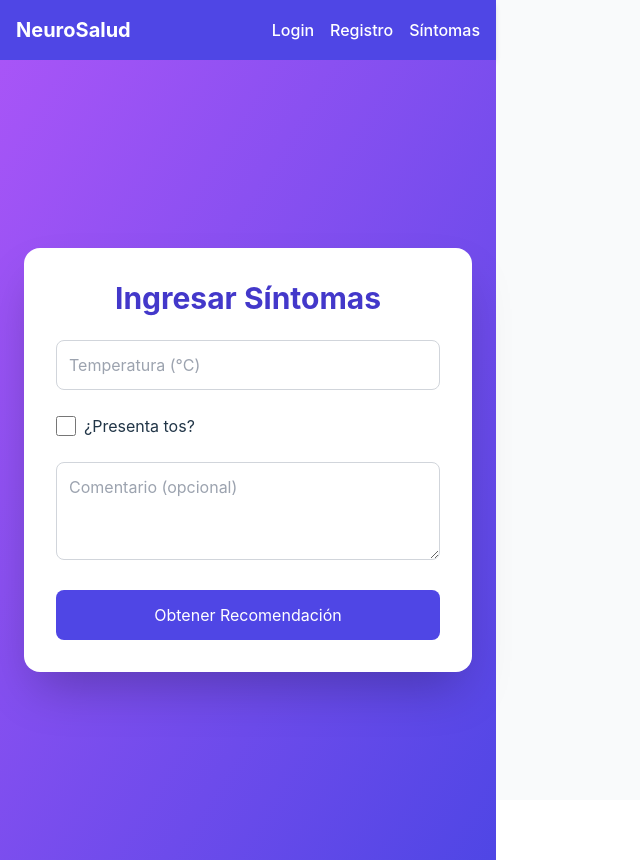
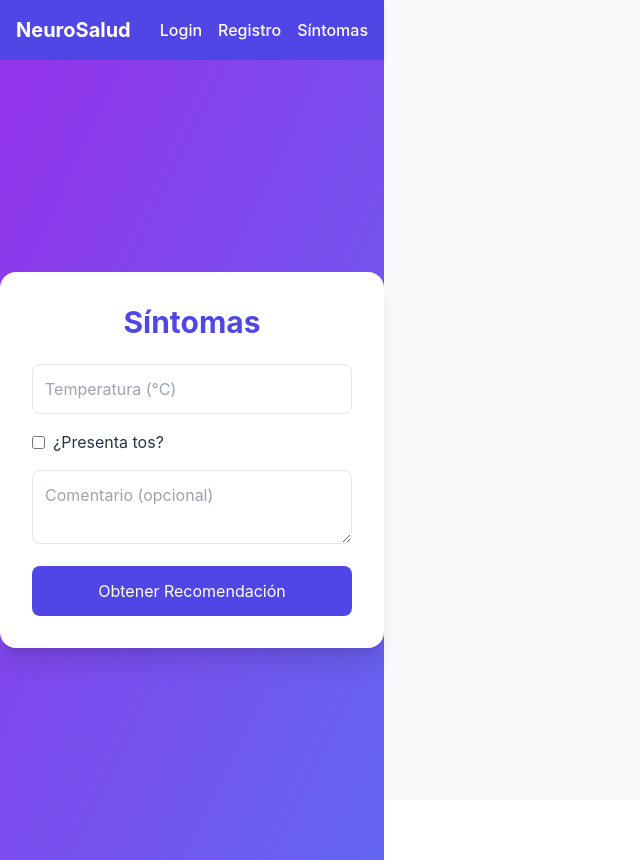
Before and after one commit to jjbm2/Pruebas1, a React (Vite) app in the folder frontend/: page /symptoms in a window 1280 px wide. Shown: the whole page, without its empty margins (0-640 px from the left). Built offline with nearby package versions, Linux system fonts and the light colour scheme.

Commit message:
Frontend configurado para Vercel con API_URL

```diff
--- a/frontend/src/pages/Login.tsx
+++ b/frontend/src/pages/Login.tsx
@@ -1,60 +1,62 @@
 import { useState } from "react";
-import { useNavigate } from "react-router-dom";
 
-const API_URL = "https://neurosalud.onrender.com";
+const API_URL = import.meta.env.VITE_API_URL;
 
 function Login() {
   const [username, setUsername] = useState("");
   const [password, setPassword] = useState("");
   const [message, setMessage] = useState("");
-  const navigate = useNavigate();
 
   const handleLogin = async (e: React.FormEvent) => {
     e.preventDefault();
     try {
-      const res = await fetch(`${API_URL}/login`, {
+      const response = await fetch(`${API_URL}/login`, {
         method: "POST",
         headers: { "Content-Type": "application/json" },
         body: JSON.stringify({ username, password }),
       });
-      const data = await res.json();
+      const data = await response.json();
       if (data.success) {
-        setMessage("Inicio de sesión exitoso.");
-        navigate("/symptoms");
+        setMessage("Inicio de sesión exitoso ✅");
       } else {
-        setMessage(data.message || "Credenciales incorrectas");
+        setMessage(data.message || "Error en el inicio de sesión ❌");
       }
     } catch (error) {
-      setMessage("Error al conectar con el servidor");
+      setMessage("Error de conexión con el servidor.");
     }
   };
 
   return (
-    <div className="flex items-center justify-center min-h-screen bg-gradient-to-br from-blue-500 to-indigo-600 p-6">
-      <div className="bg-white shadow-lg rounded-xl p-8 w-full max-w-md">
-        <h1 className="text-3xl font-bold text-center text-indigo-700 mb-6">Iniciar Sesión</h1>
-        <form onSubmit={handleLogin} className="space-y-6">
+    <div className="flex justify-center items-center min-h-screen bg-gradient-to-br from-purple-600 to-blue-500">
+      <div className="bg-white rounded-2xl shadow-xl p-8 w-96">
+        <h1 className="text-3xl font-bold text-center text-indigo-600 mb-6">
+          Iniciar Sesión
+        </h1>
+        <form onSubmit={handleLogin} className="space-y-4">
           <input
             type="text"
             placeholder="Usuario"
             value={username}
             onChange={(e) => setUsername(e.target.value)}
-            className="w-full border border-gray-300 rounded-lg p-3"
-            required
+            className="w-full border p-3 rounded-lg"
           />
           <input
             type="password"
             placeholder="Contraseña"
             value={password}
             onChange={(e) => setPassword(e.target.value)}
-            className="w-full border border-gray-300 rounded-lg p-3"
-            required
+            className="w-full border p-3 rounded-lg"
           />
-          <button type="submit" className="w-full bg-indigo-600 text-white py-3 rounded-lg hover:bg-indigo-700 transition">
-            Entrar
+          <button
+            type="submit"
+            className="w-full bg-indigo-600 text-white py-3 rounded-lg hover:bg-indigo-700 transition"
+          >
+            Iniciar Sesión
           </button>
         </form>
-        {message && <p className="mt-4 text-center text-red-500">{message}</p>}
+        {message && (
+          <p className="text-center text-sm mt-4 text-gray-700">{message}</p>
+        )}
       </div>
     </div>
   );
--- a/frontend/src/pages/Register.tsx
+++ b/frontend/src/pages/Register.tsx
@@ -1,60 +1,62 @@
 import { useState } from "react";
-import { useNavigate } from "react-router-dom";
 
-const API_URL = "https://neurosalud.onrender.com";
+const API_URL = import.meta.env.VITE_API_URL;
 
 function Register() {
   const [username, setUsername] = useState("");
   const [password, setPassword] = useState("");
   const [message, setMessage] = useState("");
-  const navigate = useNavigate();
 
   const handleRegister = async (e: React.FormEvent) => {
     e.preventDefault();
     try {
-      const res = await fetch(`${API_URL}/register`, {
+      const response = await fetch(`${API_URL}/register`, {
         method: "POST",
         headers: { "Content-Type": "application/json" },
         body: JSON.stringify({ username, password }),
       });
-      const data = await res.json();
+      const data = await response.json();
       if (data.success) {
-        setMessage("Usuario registrado exitosamente.");
-        navigate("/login");
+        setMessage("Usuario registrado exitosamente ✅");
       } else {
-        setMessage(data.message || "Error al registrar usuario");
+        setMessage(data.message || "Error en el registro ❌");
       }
     } catch (error) {
-      setMessage("Error al conectar con el servidor");
+      setMessage("Error de conexión con el servidor.");
     }
   };
 
   return (
-    <div className="flex items-center justify-center min-h-screen bg-gradient-to-br from-green-500 to-teal-600 p-6">
-      <div className="bg-white shadow-lg rounded-xl p-8 w-full max-w-md">
-        <h1 className="text-3xl font-bold text-center text-teal-700 mb-6">Registro</h1>
-        <form onSubmit={handleRegister} className="space-y-6">
+    <div className="flex justify-center items-center min-h-screen bg-gradient-to-br from-blue-600 to-indigo-500">
+      <div className="bg-white rounded-2xl shadow-xl p-8 w-96">
+        <h1 className="text-3xl font-bold text-center text-indigo-600 mb-6">
+          Registro
+        </h1>
+        <form onSubmit={handleRegister} className="space-y-4">
           <input
             type="text"
             placeholder="Usuario"
             value={username}
             onChange={(e) => setUsername(e.target.value)}
-            className="w-full border border-gray-300 rounded-lg p-3"
-            required
+            className="w-full border p-3 rounded-lg"
           />
           <input
             type="password"
             placeholder="Contraseña"
             value={password}
             onChange={(e) => setPassword(e.target.value)}
-            className="w-full border border-gray-300 rounded-lg p-3"
-            required
+            className="w-full border p-3 rounded-lg"
           />
-          <button type="submit" className="w-full bg-teal-600 text-white py-3 rounded-lg hover:bg-teal-700 transition">
-            Registrar
+          <button
+            type="submit"
+            className="w-full bg-indigo-600 text-white py-3 rounded-lg hover:bg-indigo-700 transition"
+          >
+            Registrarse
           </button>
         </form>
-        {message && <p className="mt-4 text-center text-red-500">{message}</p>}
+        {message && (
+          <p className="text-center text-sm mt-4 text-gray-700">{message}</p>
+        )}
       </div>
     </div>
   );
--- a/frontend/src/pages/Symptoms.tsx
+++ b/frontend/src/pages/Symptoms.tsx
@@ -1,6 +1,6 @@
 import { useState } from "react";
 
-const API_URL = "https://neurosalud.onrender.com";
+const API_URL = import.meta.env.VITE_API_URL;
 
 function Symptoms() {
   const [temperature, setTemperature] = useState("");
@@ -12,7 +12,7 @@ function Symptoms() {
   const handleSubmit = async (e: React.FormEvent) => {
     e.preventDefault();
     if (!temperature) {
-      alert("Por favor, ingresa la temperatura");
+      alert("Por favor ingresa la temperatura");
       return;
     }
 
@@ -20,19 +20,21 @@ function Symptoms() {
     setRecommendation("");
 
     try {
-      const res = await fetch(`${API_URL}/predict`, {
+      const response = await fetch(`${API_URL}/predict`, {
         method: "POST",
         headers: { "Content-Type": "application/json" },
         body: JSON.stringify({
           temperature: parseFloat(temperature),
-          cough: cough,
-          comment: comment,
+          cough,
+          comment,
         }),
       });
 
-      const data = await res.json();
+      const data = await response.json();
       if (data.recommendation) {
-        setRecommendation(`${data.recommendation} ⚠️ Esto es solo una sugerencia, consulta a tu médico para un diagnóstico preciso.`);
+        setRecommendation(
+          `${data.recommendation} ⚠️ Esto es solo una recomendación, acude a un médico para diagnóstico preciso.`
+        );
       } else {
         setRecommendation("No se pudo generar una recomendación.");
       }
@@ -44,41 +46,34 @@ function Symptoms() {
   };
 
   return (
-    <div className="flex items-center justify-center min-h-screen bg-gradient-to-br from-purple-500 to-indigo-600 p-6">
-      <div className="bg-white shadow-2xl rounded-2xl p-8 w-full max-w-md">
-        <h1 className="text-3xl font-bold text-center text-indigo-700 mb-6">
-          Ingresar Síntomas
+    <div className="flex justify-center items-center min-h-screen bg-gradient-to-br from-purple-600 to-indigo-500">
+      <div className="bg-white rounded-2xl shadow-xl p-8 w-96">
+        <h1 className="text-3xl font-bold text-center text-indigo-600 mb-6">
+          Síntomas
         </h1>
-        <form onSubmit={handleSubmit} className="space-y-6">
-          <div>
-            <input
-              type="number"
-              value={temperature}
-              onChange={(e) => setTemperature(e.target.value)}
-              placeholder="Temperatura (°C)"
-              className="w-full border border-gray-300 rounded-lg p-3"
-              required
-            />
-          </div>
-
-          <div className="flex items-center gap-2">
+        <form onSubmit={handleSubmit} className="space-y-4">
+          <input
+            type="number"
+            placeholder="Temperatura (°C)"
+            value={temperature}
+            onChange={(e) => setTemperature(e.target.value)}
+            className="w-full border p-3 rounded-lg"
+          />
+          <div className="flex items-center">
             <input
               type="checkbox"
               checked={cough}
-              onChange={(e) => setCough(e.target.checked)}
-              className="h-5 w-5 text-indigo-600"
+              onChange={() => setCough(!cough)}
+              className="mr-2"
             />
-            <span>¿Presenta tos?</span>
+            <label>¿Presenta tos?</label>
           </div>
-
           <textarea
             placeholder="Comentario (opcional)"
             value={comment}
             onChange={(e) => setComment(e.target.value)}
-            className="w-full border border-gray-300 rounded-lg p-3"
-            rows={3}
+            className="w-full border p-3 rounded-lg"
           />
-
           <button
             type="submit"
             disabled={loading}
@@ -87,9 +82,8 @@ function Symptoms() {
             {loading ? "Analizando..." : "Obtener Recomendación"}
           </button>
         </form>
-
         {recommendation && (
-          <div className="mt-6 p-4 bg-green-100 border border-green-200 rounded-lg text-green-700 font-semibold text-center">
+          <div className="mt-4 bg-green-100 p-4 rounded-lg text-green-700 font-semibold">
             {recommendation}
           </div>
         )}
```
Also changed, not shown: 1 other file (tests, documents, lock files or other folders).
